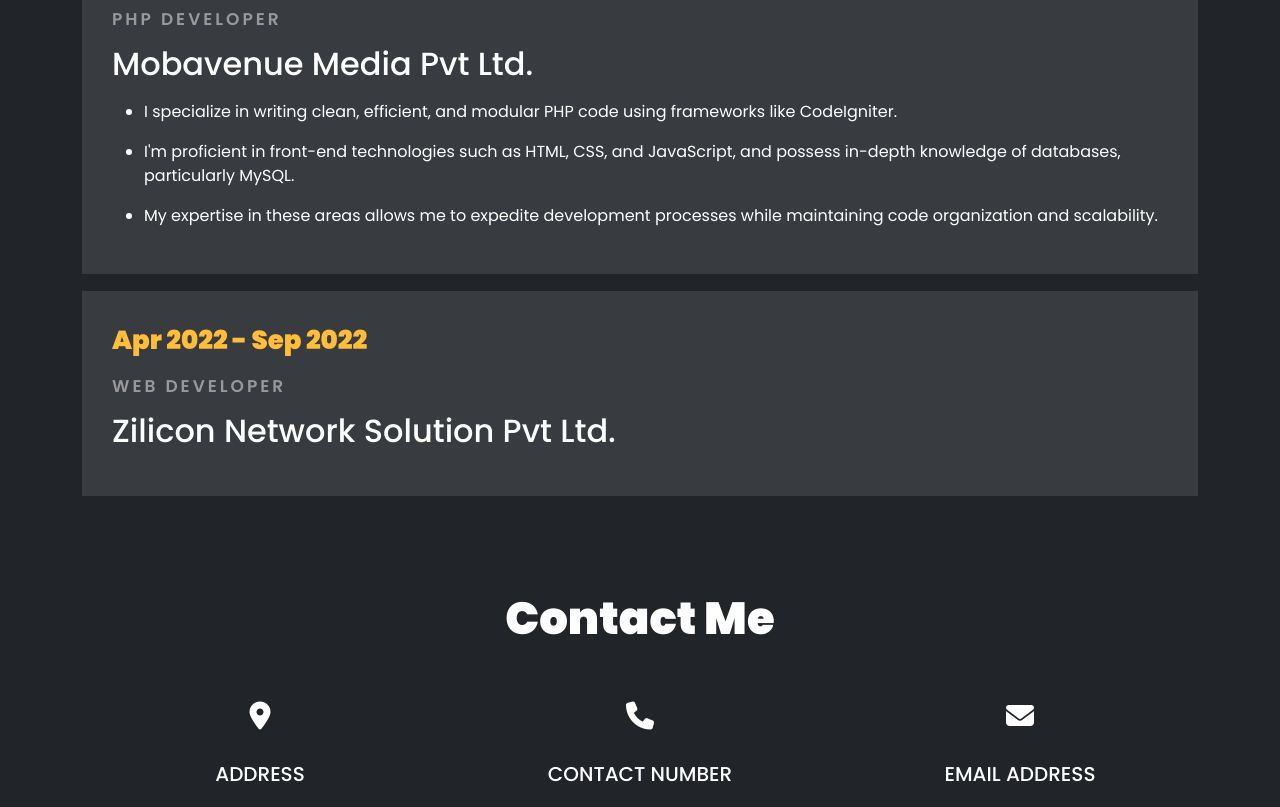
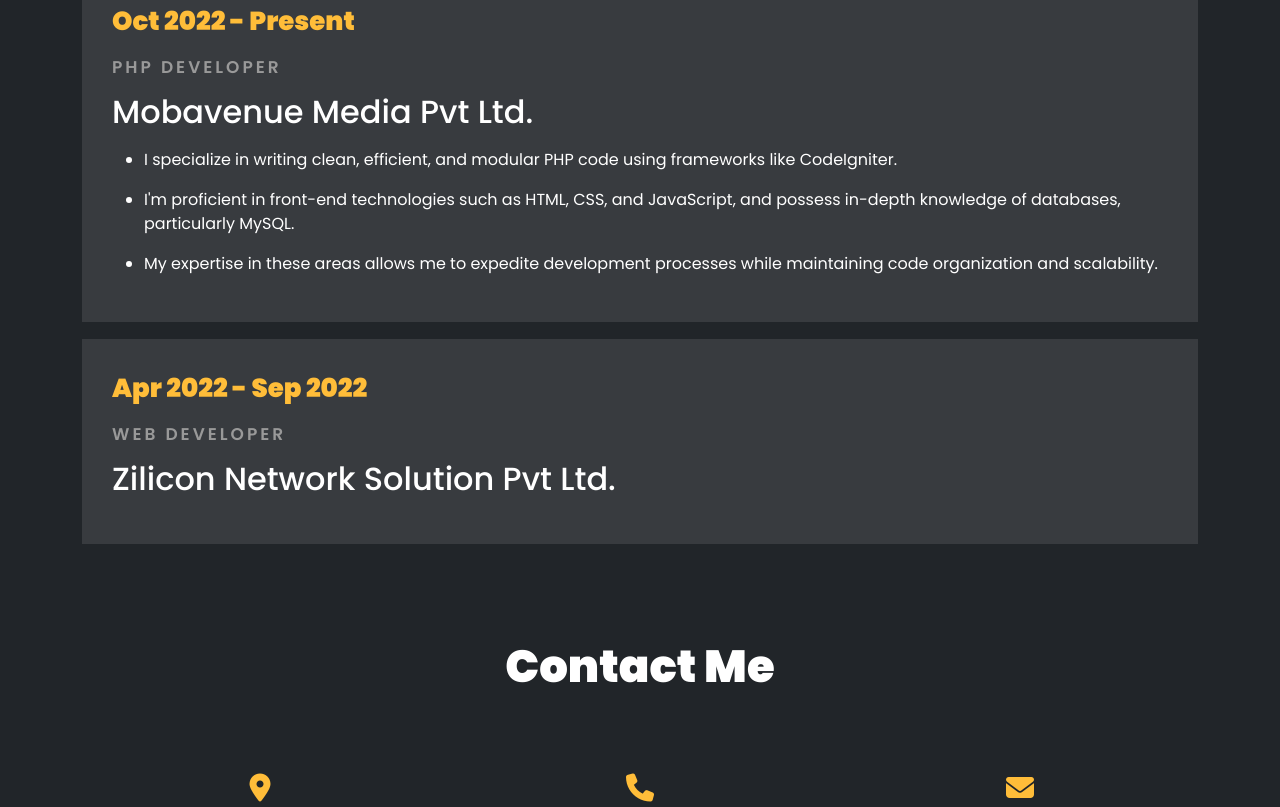
Before and after one commit to jayKanojiya1/jay_portfolio, a plain HTML site: page index.html in a window 1280 px wide. Shown: the part 1993-2800 px from the top of the page. Drawn offline with nearby package versions, Linux system fonts and the light colour scheme.

Commit message:
changes done

```diff
--- a/index.html
+++ b/index.html
@@ -71,7 +71,7 @@
 
     <section class="about-section bg-dark">
       <div class="container">
-        <h2 class="text-center about-me text-white mb-4">About Me</h2>
+        <h2 class="text-center about-me text-white mb-5">About Me</h2>
 
         <div class="col-md-12">
           <div class="education-wrap">
@@ -108,7 +108,7 @@
     </section>
 
     <!-- Education -->
-    <section class="bg-dark">
+    <section class="bg-dark pt-4">
       <div class="container">
         <h2 class="text-center about-me text-white">Education</h2>
         <div class="row py-5">
@@ -257,21 +257,21 @@
 
       <section class="bg-dark pb-5">
         <div class="container">
-          <h2 class="text-center about-me text-white pb-4">Contact Me</h2>
+          <h2 class="text-center about-me text-white pb-5">Contact Me</h2>
           <div class="row py-4">
             <div class="col-md-4 text-center">
-              <i class="fa-solid fa-location-dot text-white pb-3 fs-3"></i>
+              <i class="fa-solid fa-location-dot text-white pb-4 fs-3 icon-color"></i>
               <h5 class="text-white py-3">ADDRESS</h5>
               <p class="text-white">IIT Market, Powai, Mumbai - 400076</p>
 
             </div>
             <div class="col-md-4 text-center">
-              <i class="fa-solid fa-phone text-white pb-3 fs-3"></i>
+              <i class="fa-solid fa-phone text-white pb-4 fs-3 icon-color"></i>
               <h5 class="text-white py-3">CONTACT NUMBER</h5>
               <p class="text-white">91+ 7039167811</p>
             </div>
             <div class="col-md-4 text-center">
-              <i class="fa-solid fa-envelope text-white pb-3 fs-3"></i>
+              <i class="fa-solid fa-envelope text-white pb-4 fs-3 icon-color"></i>
               <h5 class="text-white py-3">EMAIL ADDRESS</h5>
               <p class="text-white">jaykanojiya1010@gmail.com</p>
 
@@ -284,7 +284,7 @@
 
 
   </main>
-  <footer class="bg-dark">
+  <footer class="bg-dark pt-5">
     <div class="container foot-icon">
       <a href="https://github.com/jayKanojiya1" target="_blank"><i class="fa-brands fa-github github me-3"></i></a>
       <a href="https://www.linkedin.com/in/jay-kanojiya-818009212/" target="_blank"><i class="fa-brands fa-linkedin linkedin"></i></a>
--- a/style.css
+++ b/style.css
@@ -99,7 +99,9 @@ font-family: cursive;
 font-size: 35px;
   color: #ffbd39;
 }
-
+.icon-color{
+    color: #ffbd39 !important;
+}
 
 
 
```
